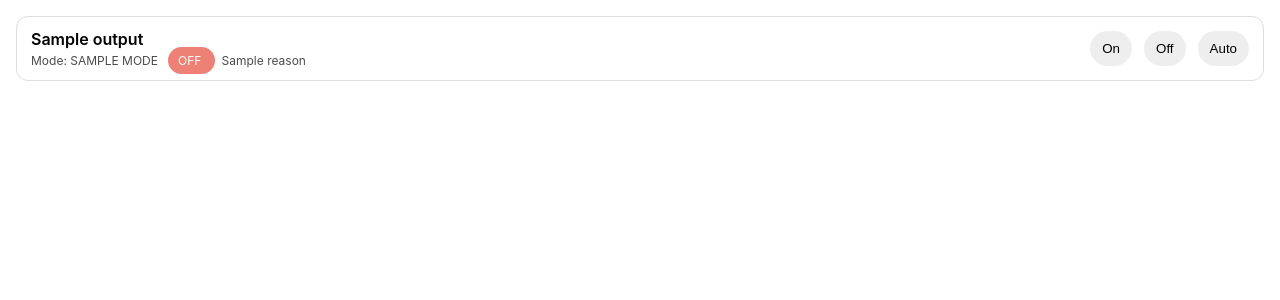
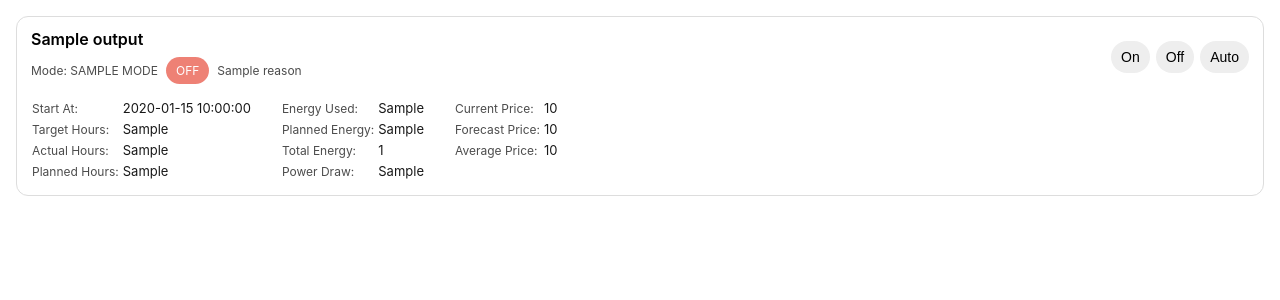
Before and after one commit to NickElseySpelloC/PowerController, a Flask app: template templates/index.html in a window 1280 px wide. Shown: the top 300 px of the page. Run offline with Flask 3, Linux system fonts and the light colour scheme; the template is opened without the code that fills it: most values are stand-ins (such as "Sample title", 1, 10 or a date in 2020); parts of the project's set-up code (start-up, migrations or seed data) failed here and were passed over.

Commit message:
changes for 20/9/2025

```diff
--- /dev/null
+++ b/static/styles.css
@@ -0,0 +1,161 @@
+body {
+  font-family: -apple-system, system-ui, Segoe UI, Roboto, sans-serif;
+  margin: 16px;
+}
+
+.card {
+  border: 1px solid #ddd;
+  border-radius: 12px;
+  padding: 12px 14px;
+  margin-bottom: 12px;
+}
+
+.row {
+  display: flex;
+  justify-content: space-between;
+  align-items: center;
+  gap: 12px;
+}
+
+.main-row {
+  display: flex;
+  justify-content: space-between;
+  align-items: center;
+  gap: 12px;
+  flex-wrap: wrap;
+}
+
+.output-info {
+  display: flex;
+  flex-direction: column;
+  gap: 8px;
+  flex: 1;
+  min-width: 150px; /* Reduced from 200px for mobile */
+}
+
+.status-line {
+  display: flex;
+  align-items: center;
+  gap: 8px;
+  font-size: 12px;
+  opacity: 0.7;
+  flex-wrap: wrap;
+}
+
+.reason-wrapper {
+  display: flex;
+  align-items: center;
+  gap: 8px;
+  flex: 1;
+  min-width: 0;
+}
+
+.reason-text {
+  word-wrap: break-word;
+  overflow-wrap: break-word;
+}
+
+.button-group {
+  display: flex;
+  gap: 6px; /* Reduced gap for mobile */
+  flex-shrink: 0;
+}
+
+button {
+  padding: 8px 10px; /* Slightly smaller padding for mobile */
+  border: none;
+  border-radius: 999px;
+  background: #eee;
+  cursor: pointer;
+  white-space: nowrap;
+  font-size: 14px; /* Explicit font size */
+}
+
+button.active {
+  background: #2ecc71;
+  color: #fff;
+}
+
+.pill {
+  padding: 6px 10px;
+  border-radius: 999px;
+  background: #eee;
+  font-size: 12px;
+  white-space: nowrap;
+  flex-shrink: 0;
+}
+
+.on {
+  background: #2ecc71;
+  color: #fff;
+}
+
+.off {
+  background: #e74c3c;
+  color: #fff;
+}
+
+.info_table {
+  border-collapse: separate;
+  border-spacing: 0 3px;
+  margin-top: 12px;
+}
+
+.info_td_label {
+  text-align: left;
+  padding-right:4px;
+  font-size:12px;
+  opacity:0.7
+}
+
+.info_td_value {
+  padding-left:0px;
+  padding-right:30px;
+  font-size:13px;
+  opacity:0.9
+}
+
+/* Mobile-specific adjustments */
+@media (max-width: 480px) {
+  .output-info {
+    min-width: 120px;
+  }
+
+  .button-group {
+    gap: 4px;
+  }
+
+  button {
+    padding: 8px 8px;
+    font-size: 13px;
+  }
+
+  .status-line {
+    font-size: 11px;
+  }
+
+  /* Hide the full table on mobile */
+  .info_table.full {
+    display: none;
+  }
+
+  /* Show compact table on mobile */
+  .info_table.compact {
+    display: table;
+  }
+
+  .info_td_value {
+    padding-right: 15px; /* Reduced spacing for mobile */
+  }
+}
+
+/* Hide compact table on desktop */
+@media (min-width: 481px) {
+  .info_table.compact {
+    display: none;
+  }
+
+  .info_table.full {
+    display: table;
+  }
+}
--- a/templates/index.html
+++ b/templates/index.html
@@ -4,56 +4,8 @@
 <head>
   <meta name="viewport" content="width=device-width, initial-scale=1">
   <title>{{ global_data.AppLabel }}</title>
-  <style>
-    body {
-      font-family: -apple-system, system-ui, Segoe UI, Roboto, sans-serif;
-      margin: 16px;
-    }
+  <link rel="stylesheet" href="{{ url_for('static', filename='styles.css') }}">
 
-    .card {
-      border: 1px solid #ddd;
-      border-radius: 12px;
-      padding: 12px 14px;
-      margin-bottom: 12px;
-    }
-
-    .row {
-      display: flex;
-      justify-content: space-between;
-      align-items: center;
-      gap: 12px;
-    }
-
-    button {
-      padding: 10px 12px;
-      border: none;
-      border-radius: 999px;
-      background: #eee;
-      cursor: pointer;
-    }
-
-    button.active {
-      background: #2ecc71;
-      color: #fff;
-    }
-
-    .pill {
-      padding: 6px 10px;
-      border-radius: 999px;
-      background: #eee;
-      font-size: 12px;
-    }
-
-    .on {
-      background: #2ecc71;
-      color: #fff;
-    }
-
-    .off {
-      background: #e74c3c;
-      color: #fff;
-    }
-  </style>
 </head>
 <body>
   <script id="global-data-json" type="application/json">
@@ -62,20 +14,22 @@
   <div id="output-list">
     {% for output_id, output in outputs.items() %}
     <div class="card" data-output-id="{{ output.id }}">
-      <div class="row">
-        <div>
-          <div style="font-weight:600; margin-bottom:4px">{{ output.name }}</div>
-          <div style="opacity:0.7;font-size:12px">
-            Mode: <span class="mode-display">{{ output.mode.upper() }}</span>
-            &nbsp;
+      <div class="main-row">
+        <div class="output-info">
+          <div style="font-weight:600">{{ output.name }}</div>
+          <div class="status-line">
+            <span>Mode: <span class="mode-display">{{ output.mode.upper() }}</span></span>
+            <div class="reason-wrapper">
               <span class="pill status-pill {{ 'on' if output.is_on else 'off' }}">
                 {{ 'ON' if output.is_on else 'OFF' }}
               </span>
-            &nbsp;
+              <span class="reason-text">
                 {{ output.reason if output.reason else '' }}
+              </span>
             </div>
           </div>
-        <div class="row">
+        </div>
+        <div class="button-group">
           <button class="mode-btn {{ 'active' if output.mode == 'on' else '' }}"
                   data-mode="on"
                   onclick="setMode('{{ output.id }}', 'on')">On</button>
@@ -87,86 +41,180 @@
                   onclick="setMode('{{ output.id }}', 'auto')">Auto</button>
         </div>
       </div>
+      <div class="row">
+        <!-- Full table for desktop -->
+        <table class="info_table full">
+          <!-- Column 1: Hours. Col 2: Energy, Col 3: Costs -->
+          <tr>
+            <td class="info_td_label">{{ 'Stop At:' if output.is_on else 'Start At:' }}</td>
+            <td class="info_td_value">{{ output.stopping_at if output.is_on else output.next_start_time }}</td>
+
+            <td class="info_td_label">Energy Used:</td>
+            <td class="info_td_value">{{ output.actual_energy_used }}</td>
+
+            <td class="info_td_label">Current Price:</td>
+            <td class="info_td_value">{{ output.current_price }}</td>
+          </tr>
+
+          <tr>
+            <td class="info_td_label">Target Hours:</td>
+            <td class="info_td_value">{{ output.target_hours }}</td>
+
+            <td class="info_td_label">Planned Energy:</td>
+            <td class="info_td_value">{{ output.forecast_energy_used }}</td>
+
+            <td class="info_td_label">Forecast Price:</td>
+            <td class="info_td_value">{{ output.forcast_price }}</td>
+          </tr>
+
+          <tr>
+            <td class="info_td_label">Actual Hours:</td>
+            <td class="info_td_value">{{ output.actual_hours }}</td>
+
+            <td class="info_td_label">Total Energy:</td>
+            <td class="info_td_value">{{ output.total_energy_used }}</td>
+
+            <td class="info_td_label">Average Price:</td>
+            <td class="info_td_value">{{ output.average_price }}</td>
+          </tr>
+          <tr>
+            <td class="info_td_label">Planned Hours:</td>
+            <td class="info_td_value">{{ output.planned_hours }}</td>
+
+            <td class="info_td_label">Power Draw:</td>
+            <td class="info_td_value">{{ output.power_draw }}</td>
+          </tr>
+        </table>
+
+        <!-- Compact table for mobile -->
+        <table class="info_table compact">
+          <tr>
+            <td class="info_td_label">{{ 'Stop At:' if output.is_on else 'Start At:' }}</td>
+            <td class="info_td_value">{{ output.stopping_at if output.is_on else output.next_start_time }}</td>
+
+            <td class="info_td_label">Current Price:</td>
+            <td class="info_td_value">{{ output.current_price }}</td>
+          </tr>
+
+          <tr>
+            <td class="info_td_label">Target Hours:</td>
+            <td class="info_td_value">{{ output.target_hours }}</td>
+
+            <td class="info_td_label">Forecast Price:</td>
+            <td class="info_td_value">{{ output.forcast_price }}</td>
+          </tr>
+
+          <tr>
+            <td class="info_td_label">Actual Hours:</td>
+            <td class="info_td_value">{{ output.actual_hours }}</td>
+
+            <td class="info_td_label">Average Price:</td>
+            <td class="info_td_value">{{ output.average_price }}</td>
+          </tr>
+
+          <tr>
+            <td class="info_td_label">Planned Hours:</td>
+            <td class="info_td_value">{{ output.planned_hours }}</td>
+
+            <td class="info_td_label">Power Draw:</td>
+            <td class="info_td_value">{{ output.power_draw }}</td>
+          </tr>
+        </table>
+      </div>
     </div>
     {% endfor %}
+  </div>
   <script>
     // Store global data from server
     const globalData = JSON.parse(document.getElementById('global-data-json').textContent);
 
+    // Helper function to build URL with access key if needed
+    function buildApiUrl(path) {
+      if (globalData.access_key) {
+        const separator = path.includes('?') ? '&' : '?';
+        return `${path}${separator}key=${encodeURIComponent(globalData.access_key)}`;
+      }
+      return path;
+    }
+
     async function fetchOutputs() {
-      const res = await fetch('/api/outputs');
+      const res = await fetch(buildApiUrl('/api/outputs'));
       return await res.json();
     }
 
     async function setMode(id, mode) {
       try {
-        await fetch(`/api/outputs/${id}/mode`, {
+        const response = await fetch(buildApiUrl(`/api/outputs/${id}/mode`), {
           method: 'POST',
           headers: { 'Content-Type': 'application/json' },
           body: JSON.stringify({ mode })
         });
-        // Update the UI immediately after successful API call
-        updateOutputDisplay(id, mode);
+
+        if (response.ok) {
+          // Update the button state immediately for user feedback
+          updateOutputDisplay(id, { mode });
+
+          // Force an immediate refresh to get the updated server state
+          await refreshAllOutputs();
+        } else {
+          console.error('Failed to set mode:', response.statusText);
+        }
       } catch (error) {
         console.error('Failed to set mode:', error);
       }
     }
 
-    function updateOutputDisplay(outputId, newMode) {
+    function updateOutputDisplay(outputId, outputData) {
       // Find the card for this output
       const card = document.querySelector(`[data-output-id="${outputId}"]`);
       if (!card) return;
 
-      // Update mode display
+      // Update mode display if provided
+      if (outputData.mode) {
         const modeDisplay = card.querySelector('.mode-display');
         if (modeDisplay) {
-        modeDisplay.textContent = newMode.toUpperCase();
+          modeDisplay.textContent = outputData.mode.toUpperCase();
+        }
       }
 
-      // Update button states
+      // Update status pill if is_on is provided
+      if (outputData.is_on !== undefined) {
+        const statusPill = card.querySelector('.status-pill');
+        if (statusPill) {
+          statusPill.className = `pill status-pill ${outputData.is_on ? 'on' : 'off'}`;
+          statusPill.textContent = outputData.is_on ? 'ON' : 'OFF';
+        }
+      }
+
+      // Update reason text if provided
+      if (outputData.reason !== undefined) {
+        const reasonSpan = card.querySelector('.reason-text');
+        if (reasonSpan) {
+          reasonSpan.textContent = outputData.reason || '';
+        }
+      }
+
+      // Update button states if mode is provided
+      if (outputData.mode) {
         const buttons = card.querySelectorAll('.mode-btn');
         buttons.forEach(btn => {
           const btnMode = btn.getAttribute('data-mode');
-        if (btnMode === newMode) {
+          if (btnMode === outputData.mode) {
             btn.classList.add('active');
           } else {
             btn.classList.remove('active');
           }
         });
       }
+    }
 
     async function refreshAllOutputs() {
       try {
         const data = await fetchOutputs();
 
-        // Update each output's display (data.outputs now contains the outputs)
+        // Update each output's display using updateOutputDisplay
         Object.values(data.outputs).forEach(output => {
-          const card = document.querySelector(`[data-output-id="${output.id}"]`);
-          if (!card) return;
-
-          // Update mode display
-          const modeDisplay = card.querySelector('.mode-display');
-          if (modeDisplay) {
-            modeDisplay.textContent = output.mode.toUpperCase();
-          }
-
-          // Update status pill
-          const statusPill = card.querySelector('.status-pill');
-          if (statusPill) {
-            statusPill.className = `pill status-pill ${output.is_on ? 'on' : 'off'}`;
-            statusPill.textContent = output.is_on ? 'ON' : 'OFF';
-          }
-
-          // Update button states
-          const buttons = card.querySelectorAll('.mode-btn');
-          buttons.forEach(btn => {
-            const btnMode = btn.getAttribute('data-mode');
-            if (btnMode === output.mode) {
-              btn.classList.add('active');
-            } else {
-              btn.classList.remove('active');
-            }
-          });
+          updateOutputDisplay(output.id, output);
         });
       } catch (error) {
         console.error('Failed to refresh outputs:', error);
```
Also changed, not shown: controller.py (+2 -7 lines), enumerations.py (+0 -9 lines), outputs.py (+5 -2 lines), webapp.py (+43 -6 lines). Lines whose indentation alone changed are shown as unchanged.
